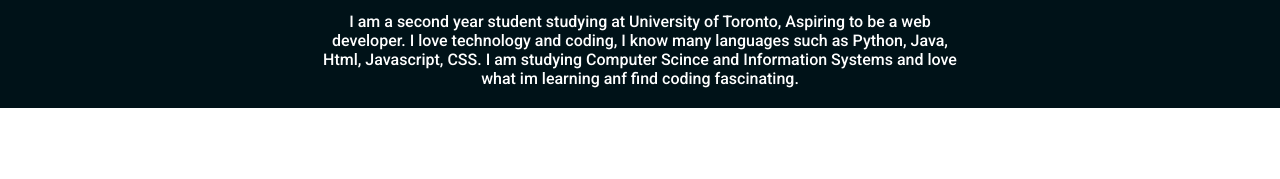
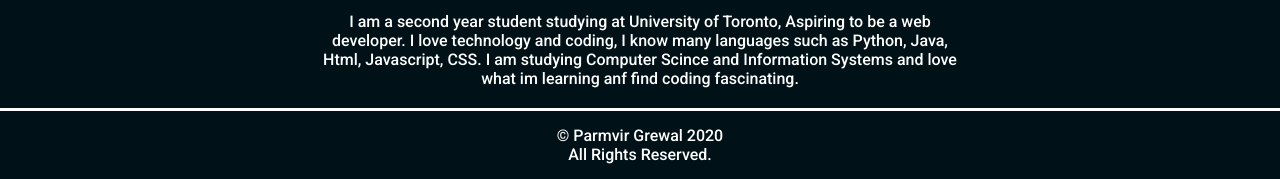
Before and after one commit to Parmvir-Grewal/personal-website-old, a plain HTML site: page index.html in a window 1280 px wide. Shown: the part 1338-1517 px from the top of the page. Before the commit the page ends 1446 px from the top, so only its background shows below. Drawn offline with nearby package versions, Linux system fonts and the light colour scheme.

Commit message:
Added footer and some animations

```diff
--- a/index.html
+++ b/index.html
@@ -7,6 +7,7 @@
     <meta name="description" content="Parmvir Grewal: Front-End Web Developer">
     <meta name="viewport" content="width=device-width, initial-scale=1">
     <link rel="stylesheet" type="text/css" href="/styles.css" />
+    <link rel="stylesheet" href="https://cdnjs.cloudflare.com/ajax/libs/animate.css/3.7.2/animate.min.css">
     <script src="https://kit.fontawesome.com/9e0a450b02.js" crossorigin="anonymous"></script>
 </head>
 <body>
@@ -18,7 +19,7 @@
             <nav>
                 <ul>
                     <li><a href="">Home</a></li>
-                    <li><a href="">Personal Info</a></li>
+                    <li><a href="#description">Personal Info</a></li>
                     <li><a href="">Resume</a></li>
                     <li><a href=""><button>Contact Me</button></a> </li>
                 </ul>
@@ -27,8 +28,8 @@
         </header>
         <section class="banner">
             <div class="banner_info">
-                <h1>Parmvir Grewal</h1>
-                <h2>Aspiring Web Developer</h2>
+                <h1 class="animated bounceInDown delay-1s">Parmvir Grewal</h1>
+                <h2 class="animated bounceInDown delay-1s">Aspiring Web Developer</h2>
             </div>
             <div class="banner_arrow">
                 <a href="#info"><i class="fas fa-arrow-circle-down"></i></a>
@@ -76,11 +77,20 @@
             <div class="aboutme_title">
                 <h3>About Me</h3>
             </div>
-            <div class="description">
+            <div class="description" id="description">
                 <p>I am a second year student studying at University of Toronto, Aspiring to be a web developer. I love technology and coding, I know many languages such as Python, Java, Html, Javascript, CSS. I am studying Computer Scince and Information Systems and love what im learning anf find coding fascinating.</p>
             </div>
         </section>
+
     </main>
+    <footer>
+        <div class="footer">
+            <p>
+                © Parmvir Grewal 2020
+            </p>
+            <p>All Rights Reserved.</p>
+        </div>
+    </footer>
     <script src="https://code.jquery.com/jquery-3.4.1.js"
         integrity="sha256-WpOohJOqMqqyKL9FccASB9O0KwACQJpFTUBLTYOVvVU=" crossorigin="anonymous"></script>
     <script type="text/javascript">$(document).ready(function () {
--- a/styles.css
+++ b/styles.css
@@ -8,6 +8,7 @@
 }
 html, body {
     overflow: auto;
+    width: 100%;
     scroll-behavior: smooth;
 
 }
@@ -31,7 +32,6 @@
     border-style: solid;
     padding: 10px 20px;
     border-color: white;
-
 }
 
 header .logo {
@@ -47,7 +47,6 @@
     margin: 0;
     padding: 0;
     display: flex;
-
 }
 
 header nav ul li{
@@ -329,3 +328,15 @@
 .description p {
     width: 50vw;
 }
+
+.footer {
+    border-top: white solid;
+    color: white;
+    padding: 15px;
+    background-color: rgb(0, 18, 24);
+
+}
+
+.footer p {
+    text-align: center;
+}
```
